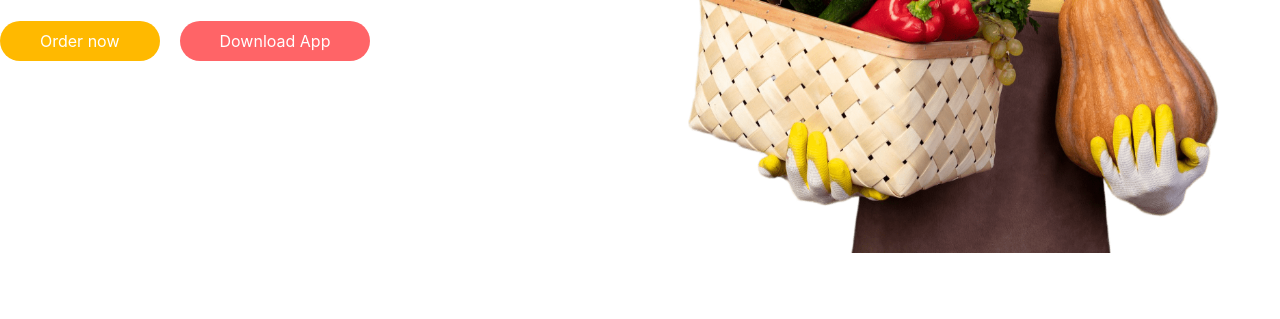
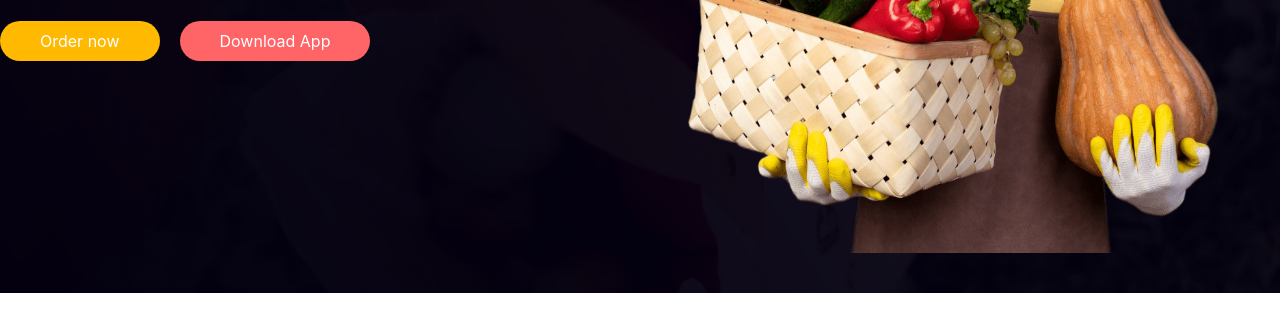
Before and after one commit to Mahi-Haque/grocery-tailwind-project, a website: page index.html in a window 1280 px wide. Shown: the part 481-800 px from the top of the page. Drawn offline with Linux system fonts and the light colour scheme; the site is published under a folder, as on GitHub Pages, so addresses that start at the root find nothing; a web font is replaced by a local one.

Commit message:
Fix relative path to step out of src folder

```diff
--- a/index.html
+++ b/index.html
@@ -10,7 +10,7 @@
     <link rel="stylesheet" href="src/output.css">
 </head>
 <body>
-    <div class="py-10 bg-[url(/images/dark.png)] bg-cover bg-center bg-no-repeat">
+    <div class="py-10 bg-[url(../images/dark.png)] bg-cover bg-center bg-no-repeat">
         <div class="max-w-330 mx-auto flex justify-between items-center">
             <img src="images/logo.png" alt="logo.png">
             <ul class="flex justify-between gap-2 text-white font-mahi text-[20px]">
```
Also changed, not shown: src/output.css.
